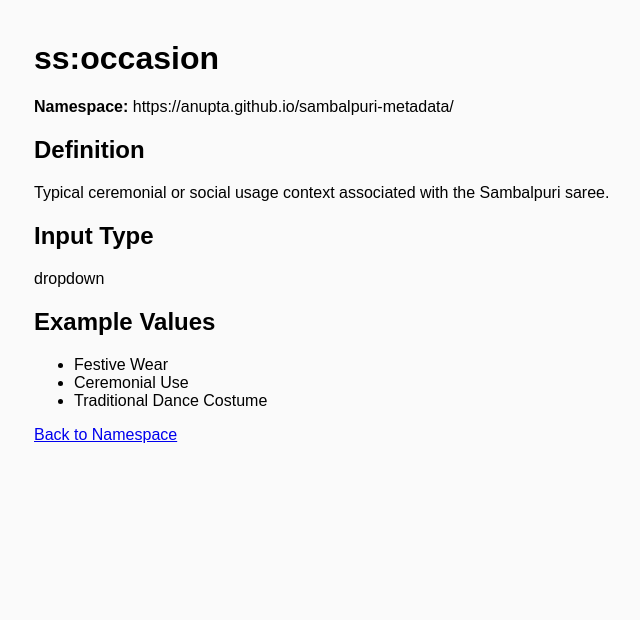
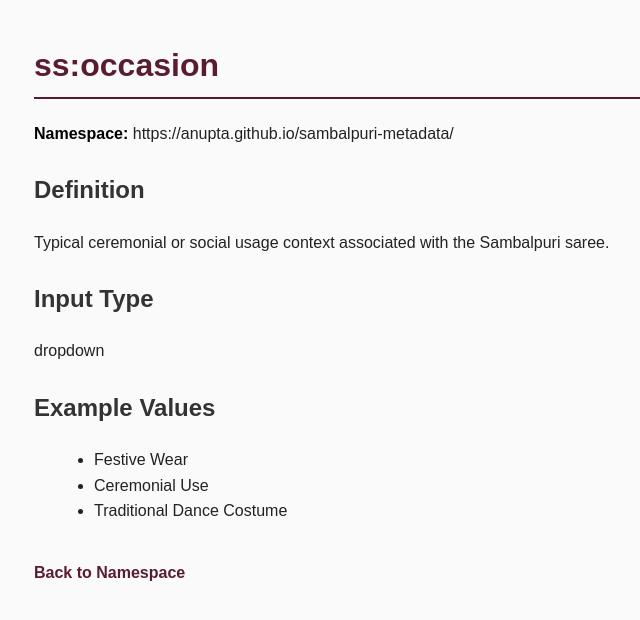
Before and after one commit to anupta/sambalpuri-metadata, a plain HTML site: page elements/occasion.html in a window 1280 px wide. Shown: the whole page, without its empty margins (6-646 px from the left). Drawn offline with Linux system fonts and the light colour scheme.

Commit message:
Enhance CSS styling and organization
Refactor CSS styles for improved readability and structure.

```diff
--- a/style.css
+++ b/style.css
@@ -1,15 +1,50 @@
+/* Sambalpuri Saree Metadata Namespace
+   Minimal academic styling
+*/
+
 body{
-font-family:Arial;
+    font-family: Arial, Helvetica, sans-serif;
     margin:40px;
     background:#fafafa;
+    color:#222;
+    line-height:1.6;
 }
+
+/* Headings */
+
+h1{
+    color:#5a1c2f;
+    border-bottom:2px solid #5a1c2f;
+    padding-bottom:6px;
+}
+
+h2{
+    margin-top:25px;
+    color:#333;
+}
+
+/* Links */
+
+a{
+    color:#5a1c2f;
+    text-decoration:none;
+    font-weight:bold;
+}
+
+a:hover{
+    text-decoration:underline;
+}
+
+/* Tables for metadata listing */
 
 table{
     border-collapse:collapse;
     width:100%;
+    margin-top:20px;
+    background:white;
 }
 
-th,td{
+th, td{
     border:1px solid #ccc;
     padding:10px;
     text-align:left;
@@ -19,3 +54,22 @@ th{
     background:#5a1c2f;
     color:white;
 }
+
+/* Lists */
+
+ul{
+    margin-left:20px;
+}
+
+/* Namespace info box */
+
+p strong{
+    color:#000;
+}
+
+/* Back link spacing */
+
+p a{
+    display:inline-block;
+    margin-top:20px;
+}
```
Lines whose indentation alone changed are shown as unchanged.
